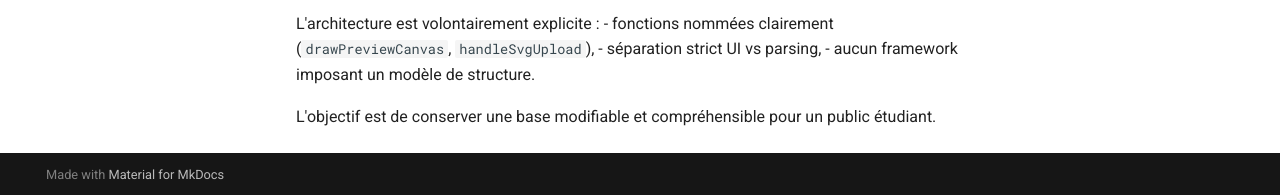
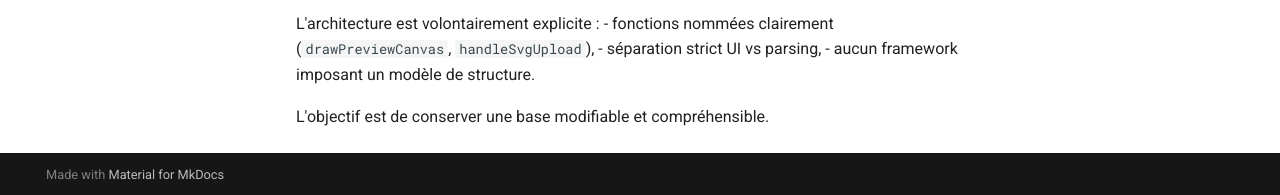
Before and after one commit to Samy-Y/projet2_groupe14, an MkDocs documentation site: the page built from docs/architecture.md, in a window 1280 px wide and 900 px high, scrolled down 2034 px. Shown: the part 702-897 px from the top of the window. Built offline with MkDocs 1.6.1 and Material for MkDocs 9.7.7, drawn with Linux system fonts in a browser that asks for light colours.

Commit message:
the gpt just making shi up again

```diff
--- a/docs/architecture.md
+++ b/docs/architecture.md
@@ -88,4 +88,4 @@ L'architecture est volontairement explicite :
 - séparation strict UI vs parsing,
 - aucun framework imposant un modèle de structure.
 
-L'objectif est de conserver une base modifiable et compréhensible pour un public étudiant.
+L'objectif est de conserver une base modifiable et compréhensible.
```
Also changed, not shown: INSTALL.md (+1 -1 lines).
